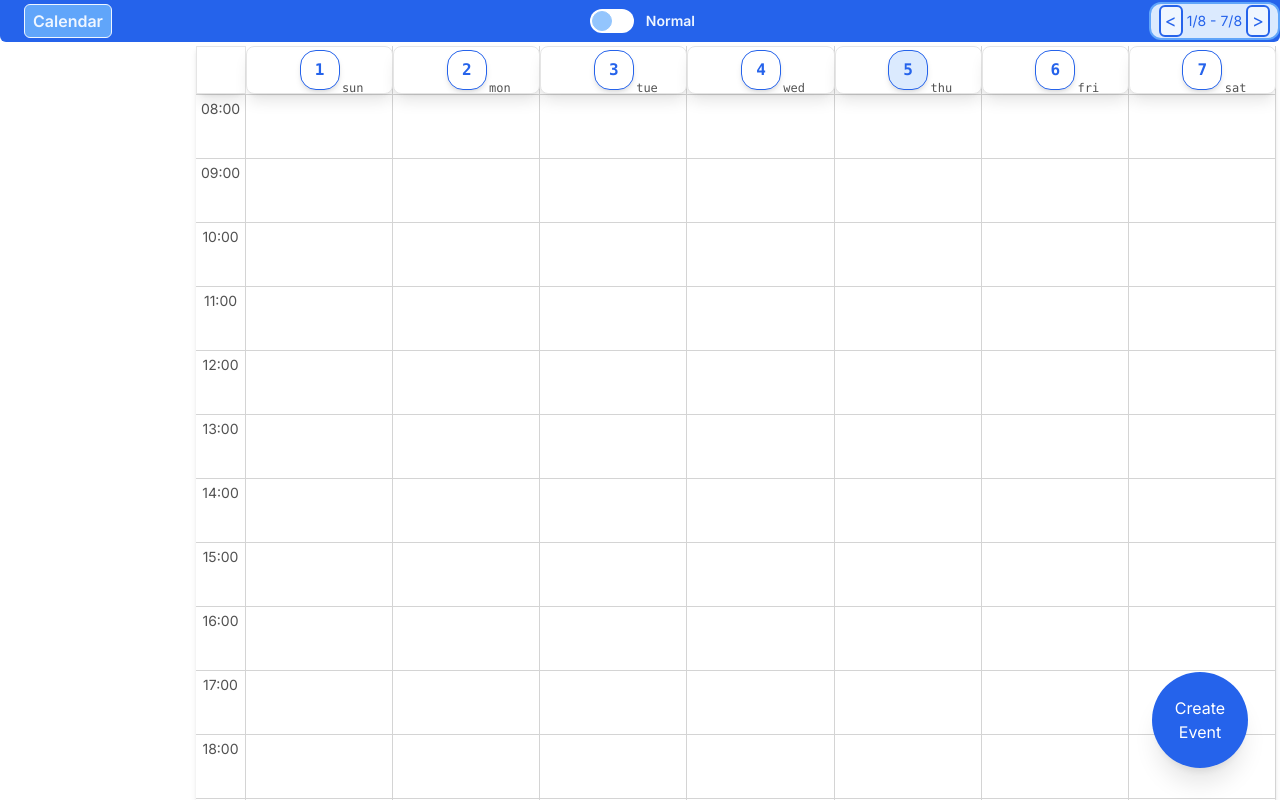
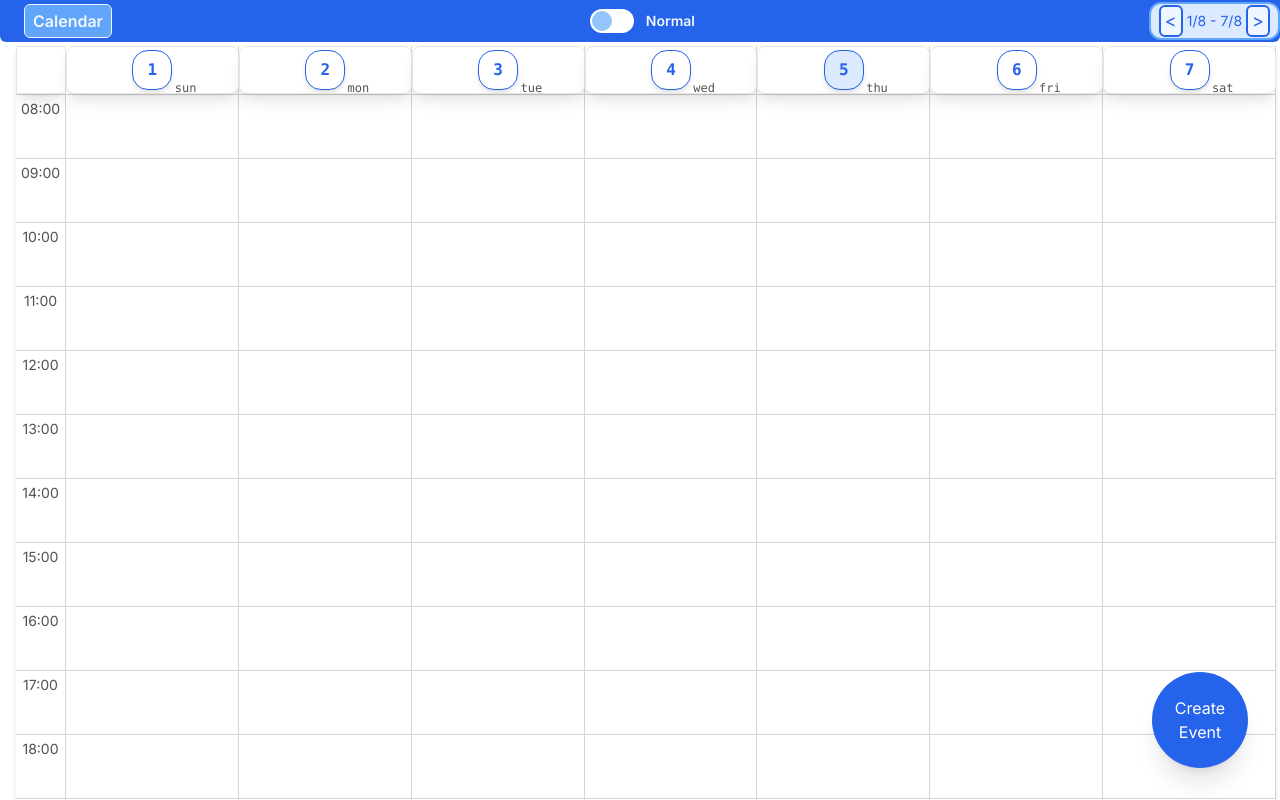
Before and after one commit to lucasduartesobreira/CalendarForge, a Next.js app: page / in a window 1280 px wide. Built offline with nearby package versions, Linux system fonts and the light colour scheme.

Commit message:
refactor(sidebar): make sidebar with static size and the week view is resizable

```diff
--- a/app/page.tsx
+++ b/app/page.tsx
@@ -158,9 +158,9 @@ const CalendarContent = ({ startDate }: { startDate: Date }) => {
             <SideBar
               viewableCalendarsState={viewableCalendarsState}
               startDate={startDate}
-              className="p-1 w-[15%]"
+              className="p-1 max-w-min"
             />
-            <div className="ml-auto w-[85%] max-h-[100%] bg-white">
+            <div className="ml-1 w-full max-h-[100%] bg-white">
               <CalendarWeek
                 style={
                   "h-[100%] max-h-[100%] m-[4px] rounded-b-md shadow-md bg-white"
--- a/components/sidebar/sideBar.tsx
+++ b/components/sidebar/sideBar.tsx
@@ -60,7 +60,10 @@ const SideBar = (
   const refButton = useRef(null);
 
   return (
-    <div {...arg} className={`${arg.className} flex flex-col min-w-fit`}>
+    <div
+      {...arg}
+      className={`${arg.className} flex flex-col min-w-fit flex-none`}
+    >
       {storages.isSome() && calendars.isSome() && actions.isSome() && (
         <>
           <MiniCalendar className="p-1 first:mb-1" />
```
